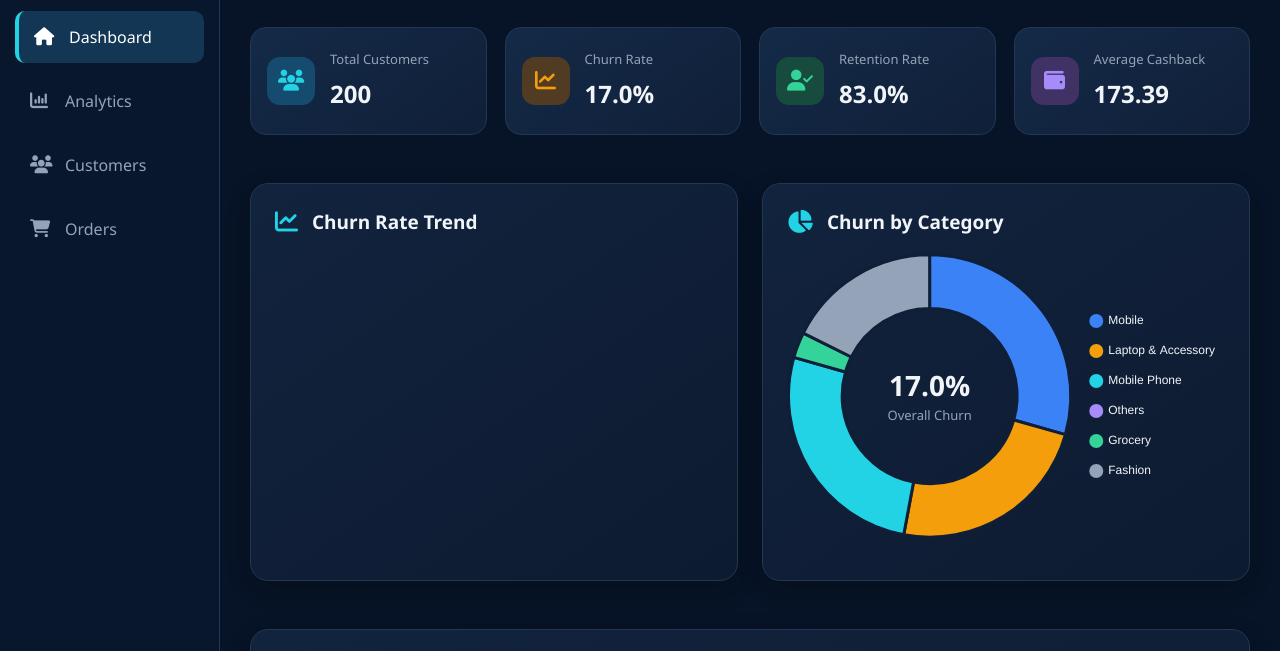
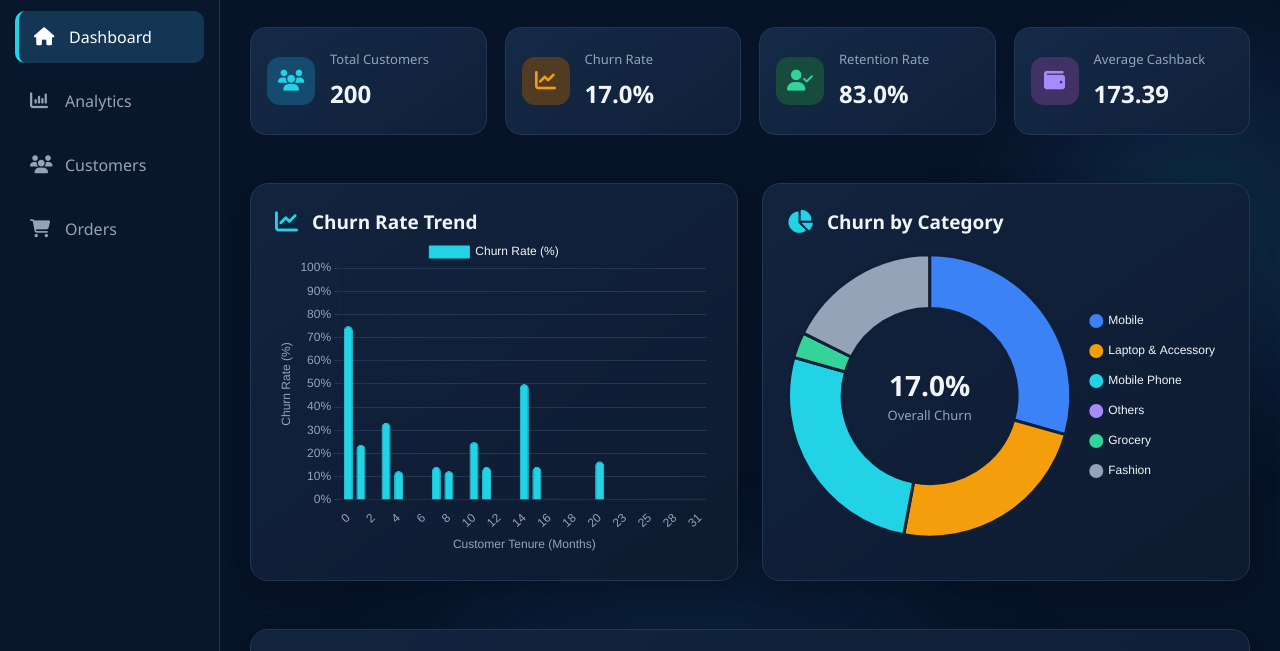
Before and after one commit to menewheyhashemi-dot/ECommerce-Customer-Churn, a plain HTML site: page index.html in a window 1280 px wide. Shown: the part 107-758 px from the top of the page. Drawn offline with nearby package versions, Linux system fonts and the light colour scheme.

Commit message:
change 3

```diff
--- a/charts.js
+++ b/charts.js
@@ -5,11 +5,9 @@
 function isChurned(row) {
   const value = String(row.Churn).trim().toLowerCase();
 
-  return (
-    value === "1" ||
+  return value === "1" ||
          value === "true" ||
-    value === "yes"
-  );
+         value === "yes";
 }
 
 
@@ -20,15 +18,14 @@ function isChurned(row) {
 const totalCustomers = data.length;
 
 const churnedCustomers = data.filter(isChurned).length;
-
 const retainedCustomers = totalCustomers - churnedCustomers;
 
 const churnRate = totalCustomers > 0
-  ? (churnedCustomers / totalCustomers) * 100
+  ? churnedCustomers / totalCustomers * 100
   : 0;
 
 const retentionRate = totalCustomers > 0
-  ? (retainedCustomers / totalCustomers) * 100
+  ? retainedCustomers / totalCustomers * 100
   : 0;
 
 const cashbackValues = data
@@ -36,7 +33,8 @@ const cashbackValues = data
   .filter(value => Number.isFinite(value));
 
 const averageCashback = cashbackValues.length > 0
-  ? cashbackValues.reduce((sum, value) => sum + value, 0) / cashbackValues.length
+  ? cashbackValues.reduce((sum, value) => sum + value, 0) /
+    cashbackValues.length
   : null;
 
 
@@ -65,9 +63,9 @@ document.getElementById("averageCashback").textContent =
 
 const categoryStats = {};
 
-data.forEach(function (row) {
+data.forEach(row => {
 
-  const category = row.PreferedOrderCat;
+  const category = String(row.PreferedOrderCat || "Unknown").trim();
 
   if (!categoryStats[category]) {
     categoryStats[category] = {
@@ -84,20 +82,15 @@ data.forEach(function (row) {
 
 });
 
-
-/* =========================================
-   5. CHART DATA
-========================================= */
-
 const labels = Object.keys(categoryStats);
 
-const churnedByCategory = labels.map(function (category) {
-  return categoryStats[category].churned;
-});
+const churnedByCategory = labels.map(
+  category => categoryStats[category].churned
+);
 
 
 /* =========================================
-   6. CHART COLORS
+   5. CHART COLORS
 ========================================= */
 
 const chartColors = [
@@ -111,22 +104,179 @@ const chartColors = [
 
 
 /* =========================================
+   6. CHURN RATE TREND - BAR CHART
+========================================= */
+
+// Group customers by Tenure
+
+const tenureStats = {};
+
+data.forEach(row => {
+
+  const tenure = Number(row.Tenure);
+
+  if (row.Tenure === null ||
+      row.Tenure === undefined ||
+      row.Tenure === "" ||
+      !Number.isFinite(tenure)) {
+    return;
+  }
+
+  if (!tenureStats[tenure]) {
+    tenureStats[tenure] = {
+      total: 0,
+      churned: 0
+    };
+  }
+
+  tenureStats[tenure].total++;
+
+  if (isChurned(row)) {
+    tenureStats[tenure].churned++;
+  }
+
+});
+
+const tenureLabels = Object.keys(tenureStats)
+  .map(Number)
+  .sort((a, b) => a - b);
+
+const tenureChurnRates = tenureLabels.map(tenure => {
+
+  const stats = tenureStats[tenure];
+
+  return stats.total > 0
+    ? (stats.churned / stats.total) * 100
+    : 0;
+
+});
+
+const trendCanvas = document.getElementById("churnTrendChart");
+
+if (trendCanvas) {
+
+  new Chart(trendCanvas, {
+
+    type: "bar",
+
+    data: {
+
+      labels: tenureLabels,
+
+      datasets: [{
+
+        label: "Churn Rate (%)",
+
+        data: tenureChurnRates,
+
+        backgroundColor: "#22D3E6",
+
+        borderColor: "#22D3E6",
+
+        borderWidth: 1,
+
+        borderRadius: 6,
+
+        maxBarThickness: 35
+
+      }]
+
+    },
+
+    options: {
+
+      responsive: true,
+
+      maintainAspectRatio: false,
+
+      plugins: {
+
+        legend: {
+          labels: {
+            color: "#F1F5F9"
+          }
+        },
+
+        tooltip: {
+
+          callbacks: {
+
+            label: context =>
+              "Churn Rate: " + context.parsed.y.toFixed(1) + "%"
+
+          }
+
+        }
+
+      },
+
+      scales: {
+
+        x: {
+
+          title: {
+            display: true,
+            text: "Customer Tenure (Months)",
+            color: "#94A3B8"
+          },
+
+          ticks: {
+            color: "#94A3B8"
+          },
+
+          grid: {
+            display: false
+          }
+
+        },
+
+        y: {
+
+          beginAtZero: true,
+
+          max: 100,
+
+          title: {
+            display: true,
+            text: "Churn Rate (%)",
+            color: "#94A3B8"
+          },
+
+          ticks: {
+            color: "#94A3B8",
+            callback: value => value + "%"
+          },
+
+          grid: {
+            color: "#233653"
+          }
+
+        }
+
+      }
+
+    }
+
+  });
+
+}
+
+
+/* =========================================
    7. CENTER TEXT PLUGIN
 ========================================= */
-
-const overallChurn = churnRate.toFixed(1);
 
 const centerTextPlugin = {
 
   id: "centerText",
 
-  afterDraw: function (chart) {
+  afterDraw(chart) {
 
-    const ctx = chart.ctx;
     const meta = chart.getDatasetMeta(0);
 
     if (!meta.data.length) return;
 
+    const ctx = chart.ctx;
     const x = meta.data[0].x;
     const y = meta.data[0].y;
 
@@ -137,7 +287,7 @@ const centerTextPlugin = {
 
     ctx.fillStyle = "#F1F5F9";
     ctx.font = "bold 28px Segoe UI";
-    ctx.fillText(overallChurn + "%", x, y - 8);
+    ctx.fillText(churnRate.toFixed(1) + "%", x, y - 8);
 
     ctx.fillStyle = "#94A3B8";
     ctx.font = "13px Segoe UI";
@@ -154,11 +304,11 @@ const centerTextPlugin = {
    8. DOUGHNUT CHART
 ========================================= */
 
-const ctx = document
-  .getElementById("churnChart")
-  .getContext("2d");
+const categoryCanvas = document.getElementById("churnChart");
 
-new Chart(ctx, {
+if (categoryCanvas) {
+
+  new Chart(categoryCanvas, {
 
     type: "doughnut",
 
@@ -203,16 +353,9 @@ new Chart(ctx, {
           labels: {
 
             color: "#F1F5F9",
-
             padding: 18,
-
             usePointStyle: true,
-
-          pointStyle: "circle",
-
-          font: {
-            size: 12
-          }
+            pointStyle: "circle"
 
           }
 
@@ -226,13 +369,9 @@ new Chart(ctx, {
 
           bodyColor: "#F1F5F9",
 
-        borderColor: "#233653",
-
-        borderWidth: 1,
-
           callbacks: {
 
-          afterLabel: function (context) {
+            afterLabel(context) {
 
               const stats = categoryStats[context.label];
 
@@ -240,14 +379,9 @@ new Chart(ctx, {
                 ? (stats.churned / stats.total * 100).toFixed(1)
                 : "0.0";
 
-            return (
-              stats.churned +
-              " of " +
-              stats.total +
-              " customers churned (" +
-              rate +
-              "%)"
-            );
+              return stats.churned + " of " +
+                stats.total + " customers churned (" +
+                rate + "%)";
 
             }
 
@@ -260,3 +394,5 @@ new Chart(ctx, {
     }
 
   });
+
+}
--- a/index.html
+++ b/index.html
@@ -193,53 +193,6 @@
 
       </div>
 
-        <!-- Chart Section -->
-        <section class="card chart-card" id="analytics">
-
-          <div class="section-header">
-            <div class="section-title">
-              <i class="fa-solid fa-chart-pie"></i>
-              <h2>Churn Rate by Preferred Order Category</h2>
-            </div>
-          </div>
-
-          <div class="chart-wrapper">
-            <canvas id="churnChart"></canvas>
-          </div>
-
-        </section>
-
-
-        <!-- Customer Data -->
-        <section class="card table-card" id="customers">
-
-          <div class="section-header">
-
-            <div class="section-title">
-              <i class="fa-solid fa-users"></i>
-              <h2>Customer Data</h2>
-            </div>
-
-            <div class="table-search">
-              <i class="fa-solid fa-magnifying-glass"></i>
-
-              <input
-                type="search"
-                id="searchBox"
-                placeholder="Search customers..."
-                aria-label="Search customers">
-            </div>
-
-          </div>
-
-          <p id="rowCount" class="row-count"></p>
-
-          <div id="tableContainer" class="table-container"></div>
-
-        </section>
-
-      </div>
-
       <footer class="footer">
         E-commerce Customer Churn Dashboard
       </footer>
--- a/style.css
+++ b/style.css
@@ -629,3 +629,111 @@ tbody tr:hover {
         transform: translateX(4%) translateY(-10px);
     }
 }
+
+/* =========================================
+   NEON ANIMATED BACKGROUND
+========================================= */
+
+.dashboard {
+  position: relative;
+  isolation: isolate;
+  overflow: hidden;
+}
+
+/* Neon glow orbs */
+
+.dashboard::before {
+  content: "";
+  position: fixed;
+  width: 500px;
+  height: 500px;
+  top: 10%;
+  right: -180px;
+
+  background: radial-gradient(
+    circle,
+    rgba(34, 211, 230, 0.16) 0%,
+    rgba(59, 130, 246, 0.08) 40%,
+    transparent 70%
+  );
+
+  filter: blur(35px);
+  animation: neonFloat 12s ease-in-out infinite alternate;
+  pointer-events: none;
+  z-index: -1;
+}
+
+/* Animated neon waves */
+
+.main-content::before {
+  content: "";
+  position: fixed;
+  width: 700px;
+  height: 350px;
+  bottom: -180px;
+  left: 25%;
+
+  background: radial-gradient(
+    ellipse,
+    rgba(34, 211, 230, 0.15),
+    rgba(59, 130, 246, 0.08) 45%,
+    transparent 72%
+  );
+
+  filter: blur(45px);
+  animation: waveGlow 9s ease-in-out infinite alternate;
+  pointer-events: none;
+  z-index: -1;
+}
+
+/* Floating animation */
+
+@keyframes neonFloat {
+  0% {
+    transform: translate(-40px, -30px);
+  }
+
+  100% {
+    transform: translate(50px, 70px);
+  }
+}
+
+@keyframes waveGlow {
+  0% {
+    transform: translateX(-100px) scale(0.9);
+    opacity: 0.5;
+  }
+
+  100% {
+    transform: translateX(100px) scale(1.2);
+    opacity: 1;
+  }
+}
+
+/* Neon card hover */
+
+.card,
+.kpi-card {
+  position: relative;
+  z-index: 1;
+  transition: border-color 0.4s, box-shadow 0.4s,
+              transform 0.4s;
+}
+
+.card:hover,
+.kpi-card:hover {
+  border-color: rgba(34, 211, 230, 0.55);
+
+  box-shadow:
+    0 0 12px rgba(34, 211, 230, 0.08),
+    0 0 28px rgba(34, 211, 230, 0.06);
+}
+
+/* Accessibility */
+
+@media (prefers-reduced-motion: reduce) {
+  .dashboard::before,
+  .main-content::before {
+    animation: none;
+  }
+}
```
Lines whose indentation alone changed are shown as unchanged.
